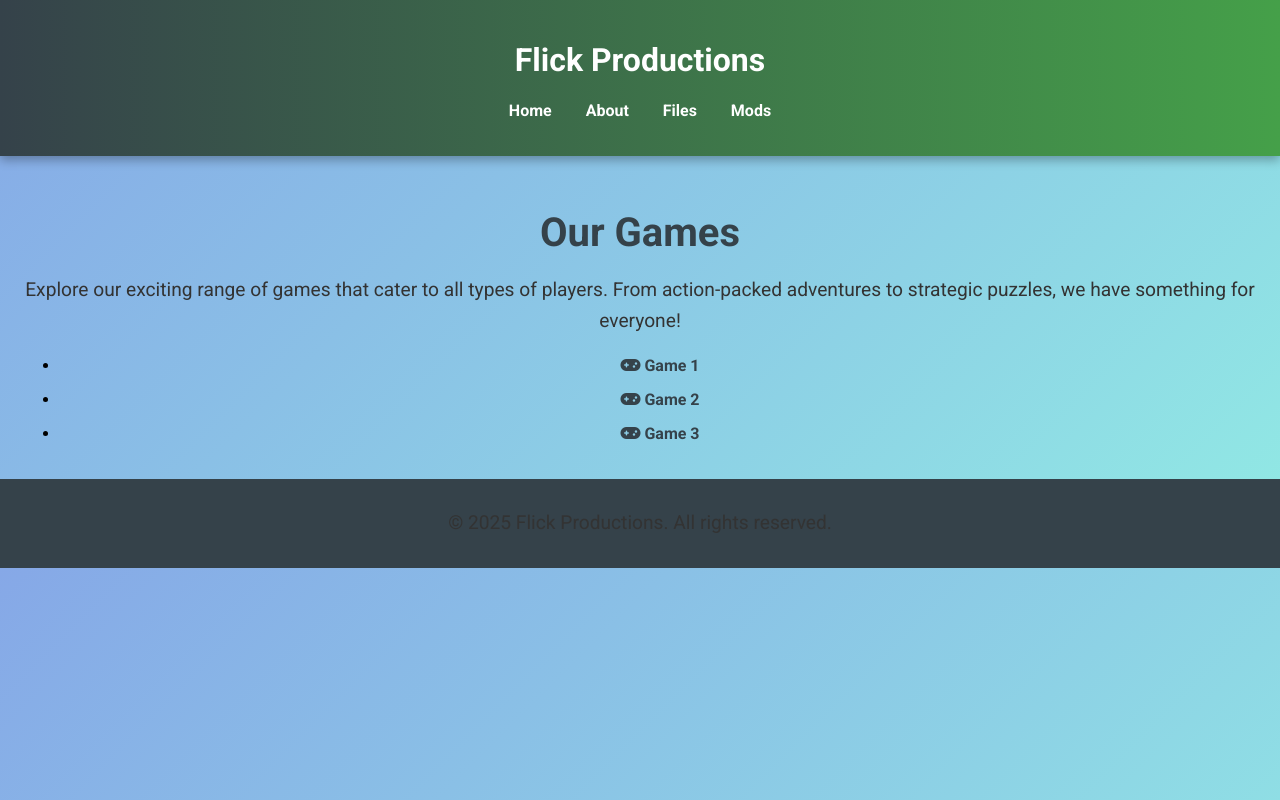
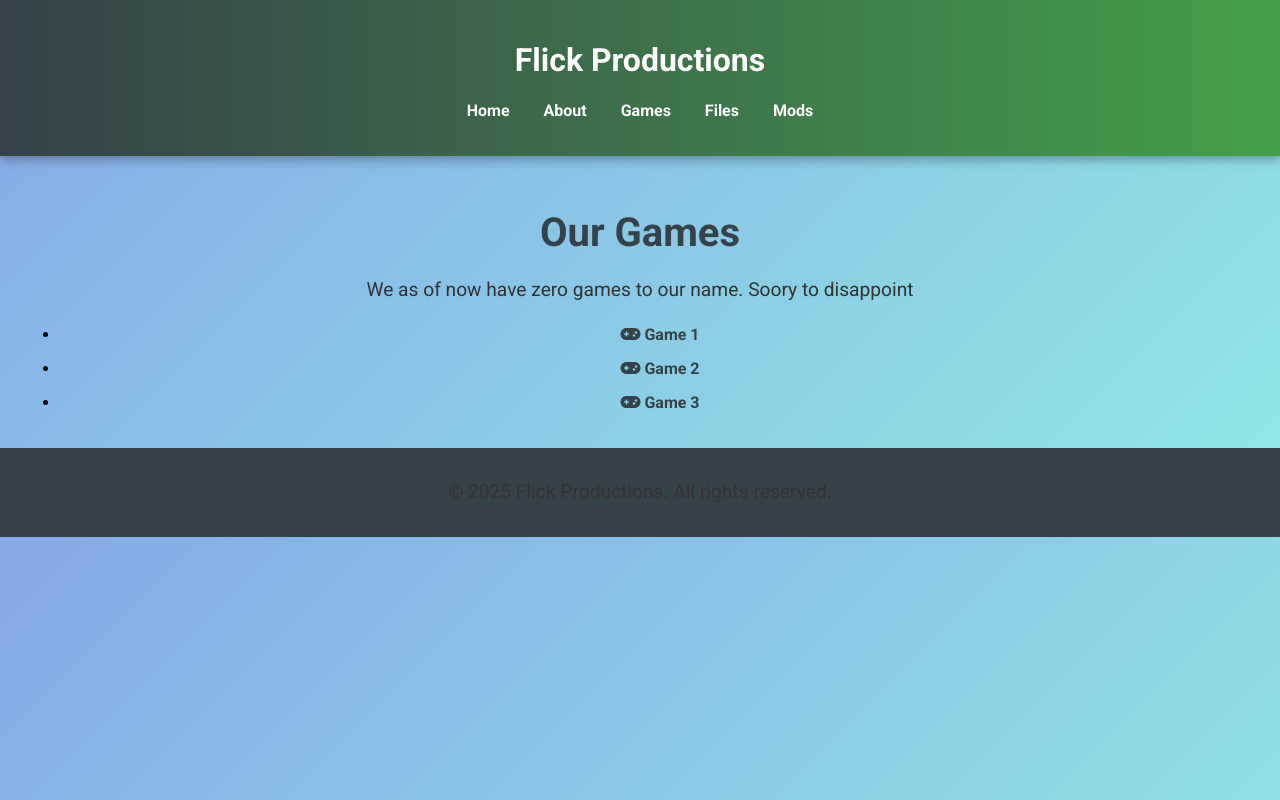
Before and after one commit to SerialNegus/Website, a plain HTML site: page games.html in a window 1280 px wide. Drawn offline with Linux system fonts and the light colour scheme.

Commit message:
Update games.html

```diff
--- a/games.html
+++ b/games.html
@@ -14,6 +14,7 @@
             <ul>
                 <li><a href="index.html">Home</a></li>
                 <li><a href="about.html">About</a></li>
+                <li><a href="games.html">Games</a></li>
                 <li><a href="files.html">Files</a></li>
                 <li><a href="mods.html">Mods</a></li>
             </ul>
@@ -21,7 +22,7 @@
     </header>
     <main>
         <h2>Our Games</h2>
-        <p>Explore our exciting range of games that cater to all types of players. From action-packed adventures to strategic puzzles, we have something for everyone!</p>
+        <p>We as of now have zero games to our name. Soory to disappoint</p>
         <ul>
             <li><a href="#" data-modal data-title="Game 1" data-description="Description for Game 1"><i class="fas fa-gamepad"></i> Game 1</a></li>
             <li><a href="#" data-modal data-title="Game 2" data-description="Description for Game 2"><i class="fas fa-gamepad"></i> Game 2</a></li>
```
